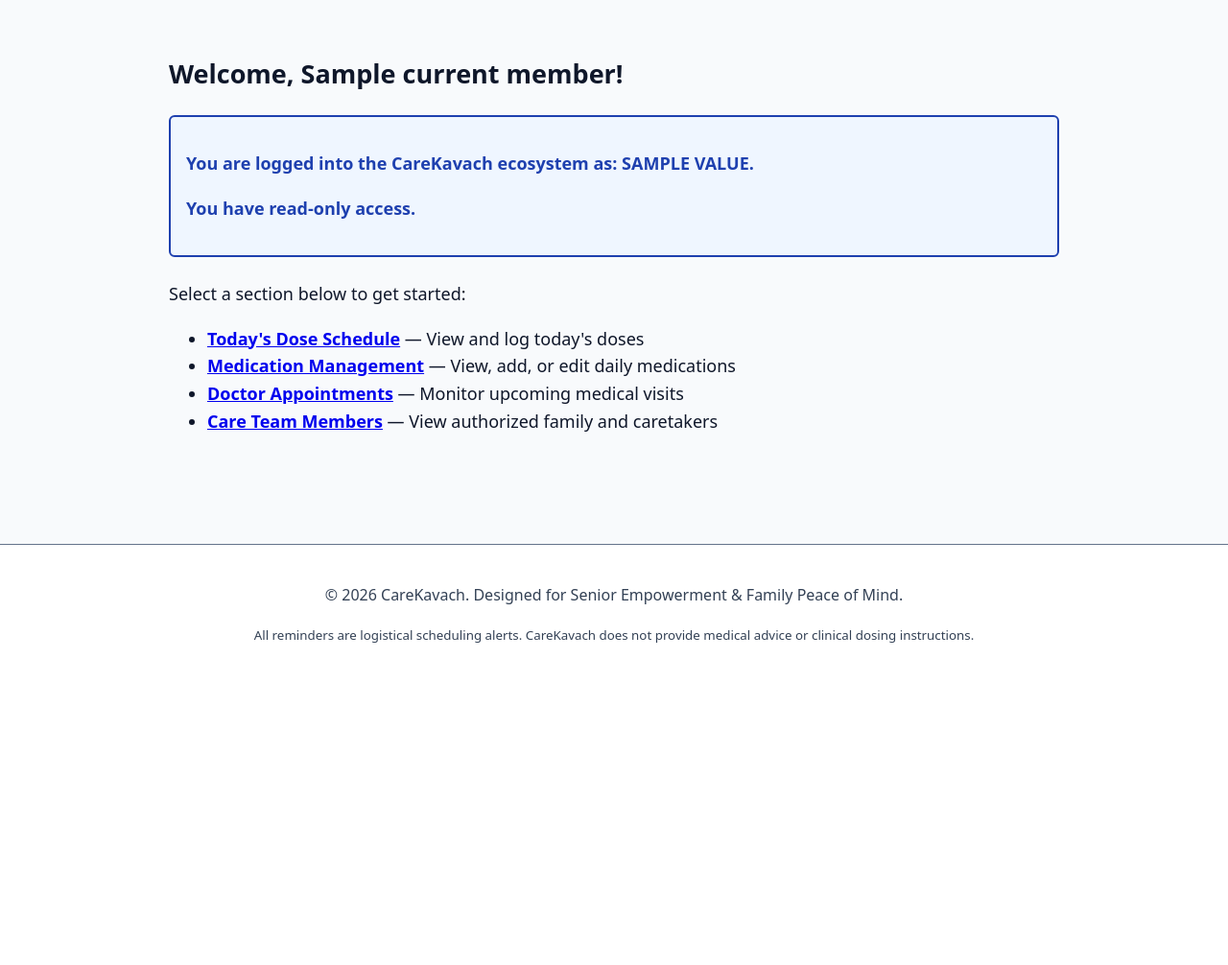
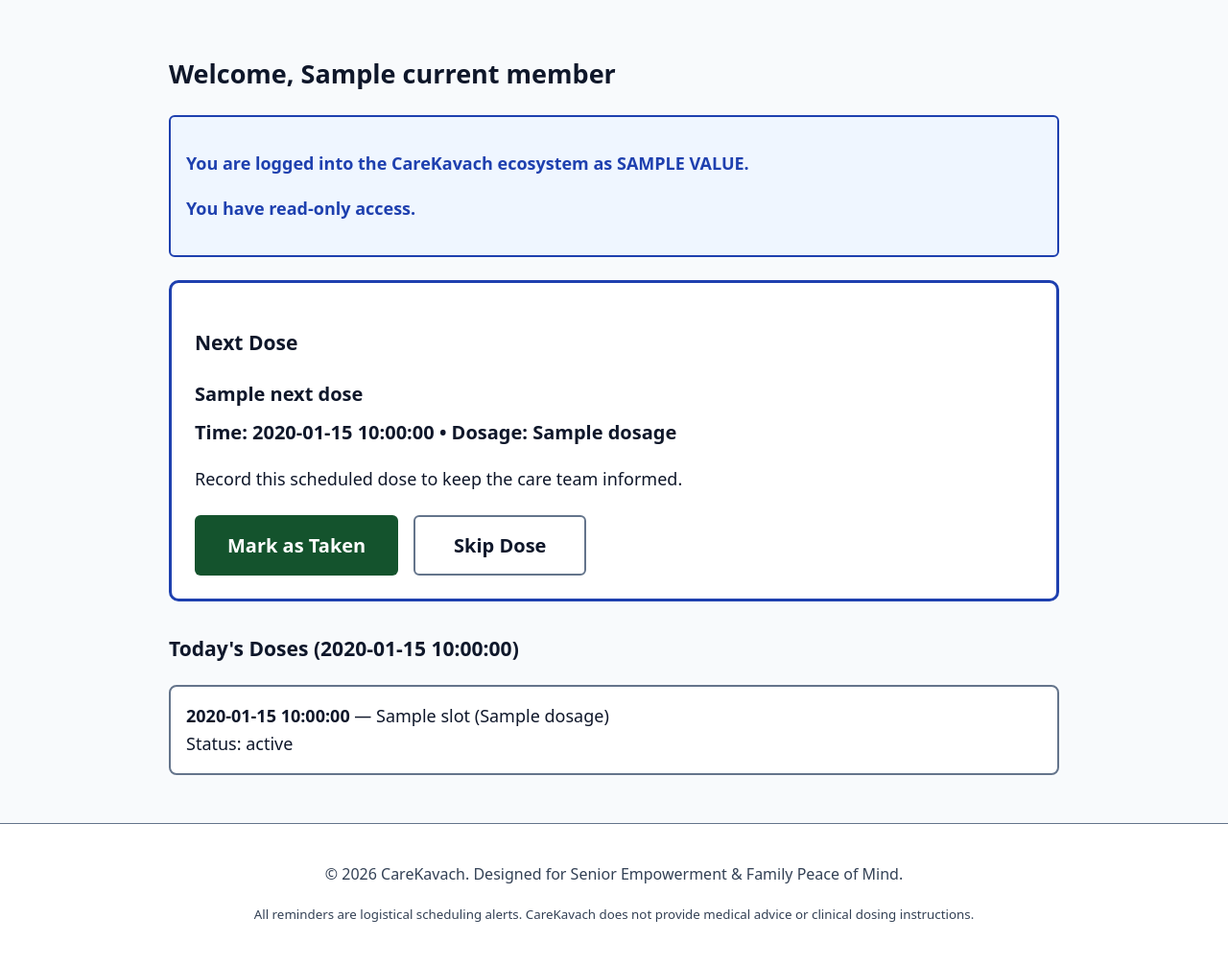
Before and after one commit to charan-codes-17/Carekavach, a FastAPI app: template app/templates/home.html in a window 1280 px wide. Shown: the part 85-1091 px from the top of the page at 96% size. Before the commit the page ends 755 px from the top, so only its background shows below. Run offline with FastAPI, Linux system fonts and the light colour scheme; the template is opened without the code that fills it: most values are stand-ins (such as "Sample title", 1, 10 or a date in 2020); parts of the project's set-up code (start-up, migrations or seed data) failed here and were passed over.

Commit message:
Dashboard, README

```diff
--- a/app/main.py
+++ b/app/main.py
@@ -1,20 +1,22 @@
 from collections.abc import AsyncIterator
 from contextlib import asynccontextmanager
 from typing import Annotated
+from zoneinfo import ZoneInfo
 
 from fastapi import Depends, FastAPI, HTTPException, Request, status
 from fastapi.responses import HTMLResponse, JSONResponse
 from fastapi.staticfiles import StaticFiles
 from fastapi.templating import Jinja2Templates
 
-from app.clock import SystemClock
+from app.clock import Clock, SystemClock
 from app.config import Settings, get_settings
 from app.dependencies import (
     SESSION_COOKIE_NAME,
+    get_clock,
     get_current_member,
     get_repository,
 )
-from app.models import Member
+from app.models import Member, MemberRole
 from app.repositories import BaseRepository, FirestoreRepository, MemoryRepository
 from app.routes.appointments import router as appointments_router
 from app.routes.audit import router as audit_router
@@ -24,6 +26,7 @@ from app.routes.medications import router as medications_router
 from app.routes.members import router as members_router
 from app.routes.setup import router as setup_router
 from app.routes.tasks import router as tasks_router
+from app.services.adherence import get_today_slots
 from app.services.auth import generate_csrf_token
 
 
@@ -96,9 +99,47 @@ async def database_health_check(
 async def root_view(
     request: Request,
     current_member: Annotated[Member, Depends(get_current_member)],
+    repo: Annotated[BaseRepository, Depends(get_repository)],
+    clock: Annotated[Clock, Depends(get_clock)],
     settings: Annotated[Settings, Depends(get_settings)],
 ) -> HTMLResponse:
-    """Root view serving accessible member placeholder dashboard."""
+    """Role-tailored dashboard.
+
+    SENIOR/CARETAKER: next pending dose hero card plus today's slot list.
+    FAMILY: today's adherence counts and upcoming appointments, never private medications.
+    """
+    tz = ZoneInfo(settings.DEFAULT_TIMEZONE)
+    now = clock.now_utc()
+    today_date_str = now.astimezone(tz).strftime("%Y-%m-%d")
+
+    is_family = current_member.role == MemberRole.FAMILY
+    all_meds = await repo.list_medications("default_profile", active_only=True)
+    meds = [m for m in all_meds if not m.is_private] if is_family else all_meds
+
+    logs = await repo.list_dose_logs("default_profile", today_date_str, today_date_str)
+    slots = get_today_slots(meds, logs, now, tz)
+
+    next_dose = next((slot for slot in slots if slot.status == "PENDING"), None)
+    adherence = {
+        "taken": sum(1 for slot in slots if slot.status == "TAKEN"),
+        "skipped": sum(1 for slot in slots if slot.status == "SKIPPED"),
+        "missed": sum(1 for slot in slots if slot.status == "MISSED"),
+        "pending": sum(1 for slot in slots if slot.status == "PENDING"),
+    }
+
+    upcoming = await repo.list_appointments("default_profile", upcoming_only=True, now=now)
+    appointments = [
+        {
+            "doctor_name": appt.doctor_name,
+            "specialty": appt.specialty,
+            "location": appt.location,
+            "formatted_datetime": appt.appointment_datetime.astimezone(tz)
+            .strftime("%a, %d %b %Y at %I:%M %p")
+            .replace(" 0", " "),
+        }
+        for appt in upcoming[:3]
+    ]
+
     session_cookie = request.cookies.get(SESSION_COOKIE_NAME, "")
     csrf_token = generate_csrf_token(session_cookie, settings.SESSION_SECRET)
     return templates.TemplateResponse(
@@ -107,6 +148,11 @@ async def root_view(
         context={
             "request": request,
             "current_member": current_member,
+            "next_dose": next_dose,
+            "slots": slots,
+            "adherence": adherence,
+            "appointments": appointments,
+            "today_date": today_date_str,
             "csrf_token": csrf_token,
         },
     )
--- a/app/static/css/styles.css
+++ b/app/static/css/styles.css
@@ -230,3 +230,76 @@ label {
   border-color: var(--color-success);
   color: var(--color-success);
 }
+
+/* Next-Dose Hero Card (Senior & Caretaker dashboard) */
+.hero-card {
+  background-color: var(--color-surface);
+  border: 3px solid var(--color-primary);
+  border-radius: 10px;
+  padding: var(--spacing-lg);
+  margin-bottom: var(--spacing-xl);
+}
+
+.hero-card .dose-meta {
+  font-size: 1.25rem;
+  font-weight: 700;
+  margin: var(--spacing-xs) 0;
+}
+
+.dose-actions {
+  display: flex;
+  flex-wrap: wrap;
+  gap: var(--spacing-md);
+  margin-top: var(--spacing-lg);
+}
+
+.btn-hero {
+  min-height: 56px;
+  min-width: 180px;
+  font-size: 1.25rem;
+  padding: var(--spacing-md) var(--spacing-xl);
+}
+
+.btn-taken {
+  background-color: var(--color-success);
+  color: #ffffff !important;
+}
+
+.btn-taken:hover {
+  background-color: #052e16;
+}
+
+.btn-skip {
+  background-color: var(--color-surface);
+  border: 2px solid var(--color-border);
+  color: var(--color-text);
+}
+
+.btn-skip:hover {
+  background-color: var(--color-bg);
+}
+
+.badge-private {
+  font-size: 0.875rem;
+  background-color: #fee2e2;
+  color: #991b1b;
+  padding: 2px 8px;
+  border-radius: 4px;
+  font-weight: 700;
+  border: 1px solid #f87171;
+  margin-left: 8px;
+}
+
+.slot-list {
+  display: grid;
+  gap: var(--spacing-md);
+  list-style: none;
+  padding: 0;
+}
+
+.slot-list > li {
+  background-color: var(--color-surface);
+  border: 2px solid var(--color-border);
+  border-radius: 8px;
+  padding: var(--spacing-md);
+}
--- a/app/templates/home.html
+++ b/app/templates/home.html
@@ -3,10 +3,10 @@
 {% block title %}Dashboard - CareKavach{% endblock %}
 
 {% block content %}
-<section aria-labelledby="welcome-heading">
-  <h2 id="welcome-heading">Welcome, {{ current_member.name }}!</h2>
+<section aria-labelledby="dashboard-heading">
+  <h2 id="dashboard-heading">Welcome, {{ current_member.name }}</h2>
   <div class="status-banner status-info">
-    <p>You are logged into the CareKavach ecosystem as: <strong>{{ current_member.role.value|upper }}</strong>.</p>
+    <p>You are logged into the CareKavach ecosystem as <strong>{{ current_member.role.value|upper }}</strong>.</p>
     {% if current_member.can_edit %}
     <p>You have <strong>editor privileges</strong> to update medications, log doses, and manage appointments.</p>
     {% else %}
@@ -14,15 +14,84 @@
     {% endif %}
   </div>
 
-  <p>Select a section below to get started:</p>
-  <ul>
-    <li><a href="/doses/today"><strong>Today's Dose Schedule</strong></a> &mdash; View and log today's doses</li>
-    <li><a href="/medications"><strong>Medication Management</strong></a> &mdash; View, add, or edit daily medications</li>
-    <li><a href="/appointments"><strong>Doctor Appointments</strong></a> &mdash; Monitor upcoming medical visits</li>
-    <li><a href="/members"><strong>Care Team Members</strong></a> &mdash; View authorized family and caretakers</li>
-    {% if current_member.role.value in ['senior', 'caretaker'] %}
-    <li><a href="/audit"><strong>System Audit Trail</strong></a> &mdash; View chronological modification history</li>
+  {% if current_member.role.value == 'family' %}
+  <section aria-labelledby="adherence-heading" style="margin-top: var(--spacing-xl);">
+    <h3 id="adherence-heading">Today's Adherence ({{ today_date }})</h3>
+    <ul>
+      <li>Doses taken: <strong>{{ adherence.taken }}</strong></li>
+      <li>Doses skipped: <strong>{{ adherence.skipped }}</strong></li>
+      <li>Doses missed: <strong>{{ adherence.missed }}</strong></li>
+      <li>Doses still pending: <strong>{{ adherence.pending }}</strong></li>
+    </ul>
+    <p>Only summary counts are shown here. Private medication details stay private to the senior and caretakers.</p>
+  </section>
+
+  <section aria-labelledby="appointments-heading" style="margin-top: var(--spacing-xl);">
+    <h3 id="appointments-heading">Upcoming Doctor Appointments</h3>
+    {% if appointments %}
+    <ul>
+      {% for appt in appointments %}
+      <li>
+        <strong>{{ appt.doctor_name }}</strong> ({{ appt.specialty }}) &mdash;
+        {{ appt.formatted_datetime }} at {{ appt.location }}
+      </li>
+      {% endfor %}
+    </ul>
+    {% else %}
+    <p>No upcoming doctor appointments are scheduled.</p>
     {% endif %}
-  </ul>
+  </section>
+  {% else %}
+  {% if next_dose %}
+  <article class="hero-card" aria-labelledby="next-dose-heading">
+    <h3 id="next-dose-heading">Next Dose</h3>
+    <p class="dose-meta">{{ next_dose.medication_name }}</p>
+    <p class="dose-meta">Time: {{ next_dose.scheduled_time }} &bull; Dosage: {{ next_dose.dosage }}
+      {% if next_dose.is_private %}<span class="badge-private">[Private]</span>{% endif %}
+    </p>
+    <p>Record this scheduled dose to keep the care team informed.</p>
+    <div class="dose-actions">
+      <form method="post" action="/doses/log">
+        <input type="hidden" name="csrf_token" value="{{ csrf_token }}">
+        <input type="hidden" name="medication_id" value="{{ next_dose.medication_id }}">
+        <input type="hidden" name="slot_date" value="{{ today_date }}">
+        <input type="hidden" name="slot_time" value="{{ next_dose.scheduled_time }}">
+        <input type="hidden" name="status" value="TAKEN">
+        <button type="submit" class="btn-hero btn-taken">Mark as Taken</button>
+      </form>
+      <form method="post" action="/doses/log">
+        <input type="hidden" name="csrf_token" value="{{ csrf_token }}">
+        <input type="hidden" name="medication_id" value="{{ next_dose.medication_id }}">
+        <input type="hidden" name="slot_date" value="{{ today_date }}">
+        <input type="hidden" name="slot_time" value="{{ next_dose.scheduled_time }}">
+        <input type="hidden" name="status" value="SKIPPED">
+        <button type="submit" class="btn-hero btn-skip">Skip Dose</button>
+      </form>
+    </div>
+  </article>
+  {% else %}
+  <div class="status-banner status-info" style="margin-top: var(--spacing-xl);">
+    <p>Nothing is due right now. You are all caught up for today.</p>
+  </div>
+  {% endif %}
+
+  <section aria-labelledby="today-slots-heading" style="margin-top: var(--spacing-xl);">
+    <h3 id="today-slots-heading">Today's Doses ({{ today_date }})</h3>
+    {% if slots %}
+    <ul class="slot-list">
+      {% for s in slots %}
+      <li>
+        <strong>{{ s.scheduled_time }}</strong> &mdash; {{ s.medication_name }} ({{ s.dosage }})
+        {% if s.is_private %}<span class="badge-private">[Private]</span>{% endif %}
+        <br>
+        <span>Status: {{ s.status_text }}</span>
+      </li>
+      {% endfor %}
+    </ul>
+    {% else %}
+    <p>No medication doses are scheduled for today.</p>
+    {% endif %}
+  </section>
+  {% endif %}
 </section>
 {% endblock %}
```
Also changed, not shown: tests/test_dashboard.py (added, +250 -0 lines), README.md.
